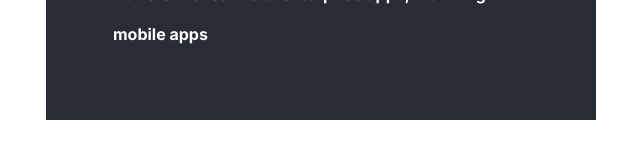
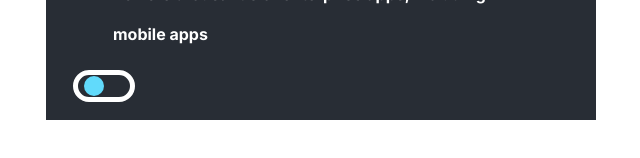
Before and after one commit to trrapp12/react-facts, a React (Create React App) app: page / in a window 1280 px wide. Shown: the part 438-596 px from the top of the page, without its empty margins (319-959 px from the left). Built offline with nearby package versions, Linux system fonts and the light colour scheme; a web font is replaced by a local one.

Commit message:
adds button for darkmode, along with state for it, and a click handler that creates a visual toggle, next need to add the props and state to create the actual darkmode/lightmode

```diff
--- a/src/components/Body.js
+++ b/src/components/Body.js
@@ -1,5 +1,6 @@
 import React from 'react'
 import largeLogo from "../images/large_group.svg"
+import Button from './Button'
 
 function Body () {
   return (
@@ -13,6 +14,7 @@ function Body () {
         <li className="body--list-items">Powers thousands of enterprise apps, including mobile apps</li>
       </ul>
       <img className="large-logo" src={largeLogo} alt="subdued react logo on background"></img>
+      <Button/>
     </div>
   )
 }
--- /dev/null
+++ b/src/components/Button.js
@@ -0,0 +1,17 @@
+import React from 'react'
+
+export default function Button(props) {
+
+    const [isDark, setDarkMode] = React.useState(true)
+
+    function toggle() {
+        setDarkMode(prevState => !prevState)
+    }
+
+    return (
+        <button className={isDark ? 'clicked' : 'not-clicked'}>
+            <div onClick={toggle} id="circle" className="circle"></div>
+            <div className="empty"></div>
+        </button>
+    )
+}
--- a/src/index.css
+++ b/src/index.css
@@ -7,6 +7,28 @@ html {
 
 root {
   max-width: 550px;
+}
+
+.clicked {
+  min-width: max-content;
+  border-radius: 25px;
+  border: 5px solid white;
+  min-height: max-content;
+  background-color: #282D35;
+  display: flex;
+  flex-direction: row;
+  /* flex-flow: row-reverse; */
+}
+
+.not-clicked {
+  min-width: max-content;
+  border-radius: 25px;
+  border: 5px solid white;
+  min-height: max-content;
+  background-color: #282D35;
+  display: flex;
+  flex-direction: row;
+  flex-flow: row-reverse;
 }
 
 /* additional classes */
@@ -30,6 +52,18 @@ root {
 
 .body--title {
   color: white;
+}
+
+.circle {
+  height: 20px;
+  width: 20px;
+  border-radius: 25px;
+  background-color: #61DAFB;
+}
+
+.empty {
+  height: 20px;
+  width: 20px;
 }
 
 .condensed-letter-spacing {
@@ -56,7 +90,7 @@ img {
   height: 550px;
   margin: auto;
   padding: 0;
-  background-color:#282D35;
+  background-color: #282D35;
   font-family: 'Inter', sans-serif;
   max-width: 550px;
 }
@@ -72,7 +106,7 @@ nav {
   background-color: #21222A;
 }
 
-nav > h3 {
+nav>h3 {
   font-size: 22px;
 }
 
```
Also changed, not shown: 1 other file (tests, documents, lock files or other folders).
